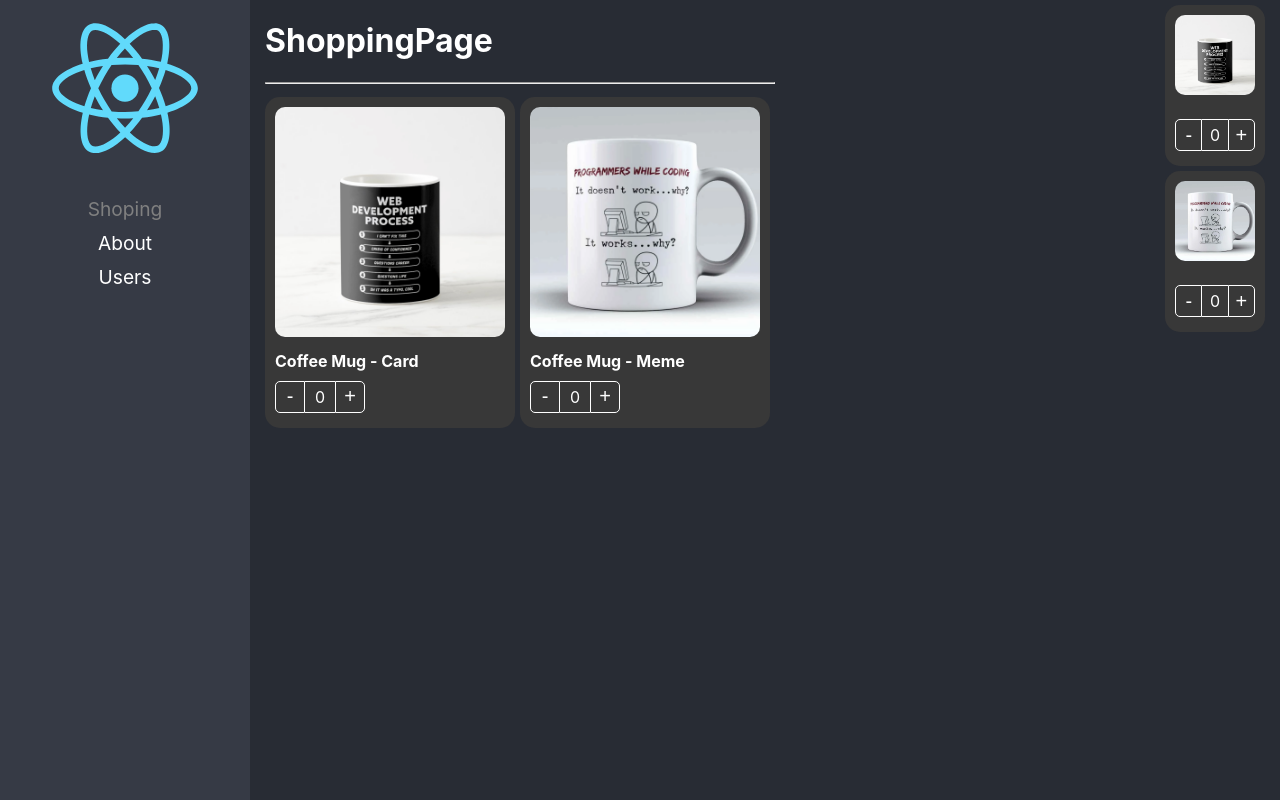
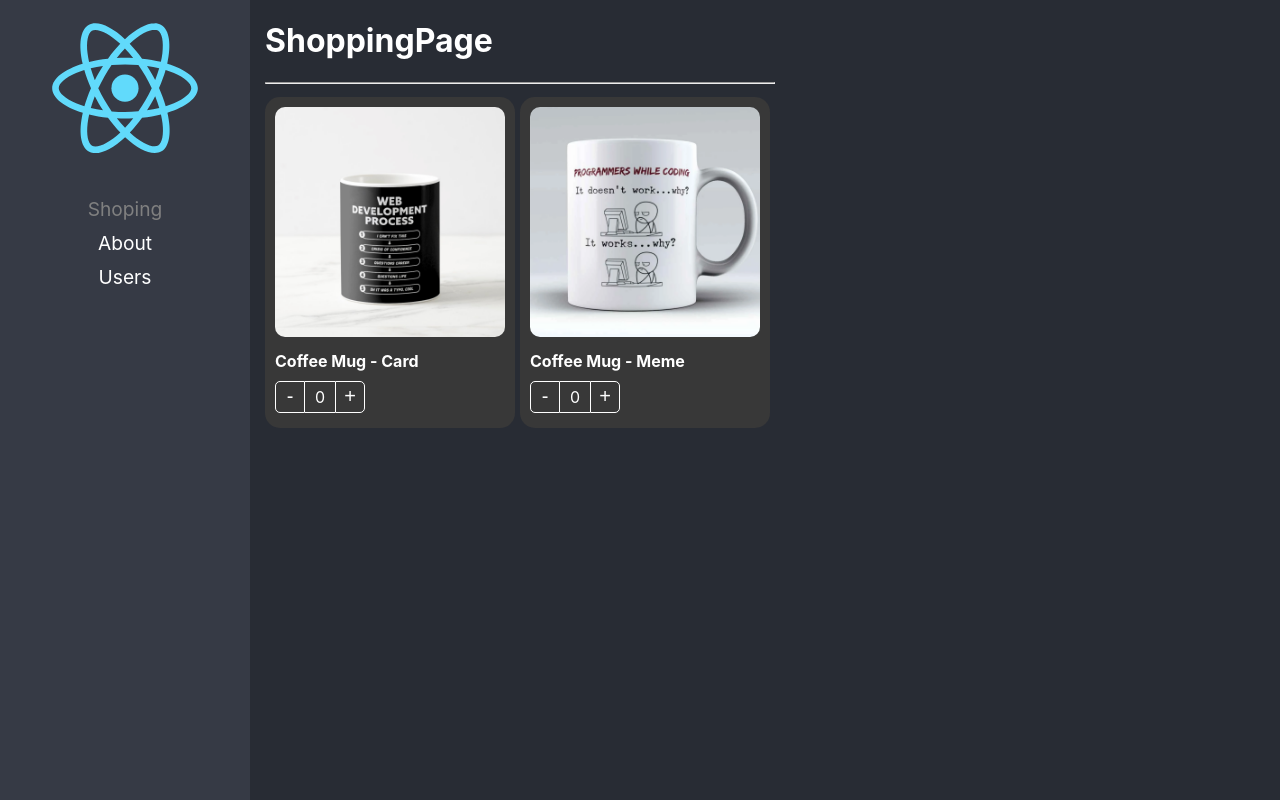
Before and after one commit to EzequielPasillasGonzalez/basic-react-app, a React (Vite) app: page / in a window 1280 px wide. Built offline with nearby package versions, Linux system fonts and the light colour scheme.

Commit message:
feat: control-props

```diff
--- a/src/02-component-patterns/components/ProductCard.tsx
+++ b/src/02-component-patterns/components/ProductCard.tsx
@@ -17,6 +17,7 @@ export interface Props {
   className?: string;
   style?: CSSProperties;
   onChange?: (args: onChangeArgs) => void;
+  value?: number;
 }
 
 export const ProductCard = ({
@@ -25,8 +26,13 @@ export const ProductCard = ({
   className,
   style,
   onChange,
+  value,
 }: Props) => {
-  const { counter, handleIncreaseBy } = useProduct({ onChange, product });
+  const { counter, handleIncreaseBy } = useProduct({
+    onChange,
+    product,
+    value,
+  });
 
   return (
     <Provider
--- /dev/null
+++ b/src/02-component-patterns/data/products.ts
@@ -0,0 +1,15 @@
+import type { Product } from "@/02-component-patterns/interfaces/interfaces.ts";
+
+const product = {
+  id: "1",
+  title: "Coffee Mug - Card",
+  img: "/coffee-mug.png",
+};
+
+const product2 = {
+  id: "2",
+  title: "Coffee Mug - Meme",
+  img: "/coffee-mug2.png",
+};
+
+export const products: Product[] = [product, product2];
--- a/src/02-component-patterns/hooks/useProduct.ts
+++ b/src/02-component-patterns/hooks/useProduct.ts
@@ -2,23 +2,34 @@ import type {
   onChangeArgs,
   Product,
 } from "@/02-component-patterns/interfaces/interfaces.ts";
-import { useState } from "react";
+import { useEffect, useRef, useState } from "react";
 
 interface Props {
   product: Product;
   onChange?: (args: onChangeArgs) => void;
+  value?: number;
 }
 
-export const useProduct = ({ onChange, product }: Props) => {
-  const [counter, setCounter] = useState(0);
+export const useProduct = ({ onChange, product, value = 0 }: Props) => {
+  const [counter, setCounter] = useState(value);
+
+  const isControlled = useRef(!!onChange);
 
   const handleIncreaseBy = (value: number) => {
+    if (isControlled.current) {
+      return onChange!({ count: value, product });
+    }
+
     const newValue = Math.max(counter + value, 0);
     setCounter(newValue);
 
     onChange && onChange({ product, count: newValue }); // Si tiene un valor se ejecuta la funcion
   };
 
+  useEffect(() => {
+    setCounter(value);
+  }, [value]);
+
   return {
     counter,
     handleIncreaseBy,
--- /dev/null
+++ b/src/02-component-patterns/hooks/useShoppingCart.ts
@@ -0,0 +1,55 @@
+import type {
+  Product,
+  ProductInCart,
+} from "@/02-component-patterns/interfaces/interfaces.ts";
+import { useState } from "react";
+import { products } from "@/02-component-patterns/data/products.ts";
+
+export const useShoppingCart = () => {
+  const [shoppingCart, setShoppingCart] = useState<{
+    [key: string]: ProductInCart;
+  }>({});
+
+  const handleProductCountChange = ({
+    count,
+    product,
+  }: {
+    count: number;
+    product: Product;
+  }) => {
+    setShoppingCart((oldShoppingCart) => {
+      const productInCart: ProductInCart = oldShoppingCart[product.id] || {
+        ...product,
+        count: 0,
+      };
+
+      if (Math.max(productInCart.count + count, 0) > 0) {
+        productInCart.count += count;
+
+        return {
+          ...oldShoppingCart,
+          [product.id]: productInCart,
+        };
+      }
+
+      // Borrar el producto
+      const { [product.id]: toDelete, ...rest } = oldShoppingCart;
+      return { ...rest };
+
+      // if (count === 0) {
+      //   const { [product.id]: toDelete, ...rest } = oldShoppingCart;
+      //   return rest;
+      // }
+      // return {
+      //   ...oldShoppingCart,
+      //   [product.id]: { ...product, count },
+      // };
+    });
+  };
+
+  return {
+    products,
+    shoppingCart,
+    handleProductCountChange,
+  };
+};
--- a/src/02-component-patterns/interfaces/interfaces.ts
+++ b/src/02-component-patterns/interfaces/interfaces.ts
@@ -27,3 +27,7 @@ export interface onChangeArgs {
   product: Product;
   count: number;
 }
+
+export interface ProductInCart extends Product {
+  count: number;
+}
--- a/src/02-component-patterns/pages/ShoppingPage.tsx
+++ b/src/02-component-patterns/pages/ShoppingPage.tsx
@@ -4,46 +4,13 @@ import {
   ProductImage,
   ProductTitle,
 } from "@/02-component-patterns/components/";
-import type {
-  onChangeArgs,
-  Product,
-} from "@/02-component-patterns/interfaces/interfaces.ts";
+import { useShoppingCart } from "@/02-component-patterns/hooks/useShoppingCart.ts";
+
 import "@/02-component-patterns/styles/custom-styles.css";
-import { useState } from "react";
-
-const product = {
-  id: "1",
-  title: "Coffee Mug - Card",
-  img: "/coffee-mug.png",
-};
-
-const product2 = {
-  id: "2",
-  title: "Coffee Mug - Meme",
-  img: "/coffee-mug2.png",
-};
-
-const products: Product[] = [product, product2];
-
-interface ProductInCart extends Product {
-  count: number;
-}
 
 export const ShoppingPage = () => {
-  const [shoppingCart, setShoppingCart] = useState<{
-    [key: string]: ProductInCart;
-  }>({});
-
-  const onProductCountChange = ({
-    count,
-    product,
-  }: {
-    count: number;
-    product: Product;
-  }) => {
-    console.log("onProductCountChange");
-    console.log({ count, product });
-  };
+  const { handleProductCountChange, shoppingCart, products } =
+    useShoppingCart();
 
   return (
     <div>
@@ -81,7 +48,8 @@ export const ShoppingPage = () => {
             key={product.id}
             product={product}
             className="bg-dark text-white"
-            onChange={onProductCountChange}
+            onChange={handleProductCountChange}
+            value={shoppingCart[product.id]?.count ?? 0}
           >
             <ProductImage className="custom-image" />
             <ProductTitle title={product.title} className=" text-bold" />
@@ -91,24 +59,22 @@ export const ShoppingPage = () => {
       </div>
 
       <div className="shopping-cart">
+        {Object.entries(shoppingCart).map(([key, product]) => (
           <ProductCard
+            key={key}
             product={product}
             className="bg-dark text-white"
             style={{ width: "100px" }}
-          onChange={onProductCountChange}
+            onChange={handleProductCountChange}
+            value={product.count}
           >
             <ProductImage className="custom-image" />
-          <ProductButtons className="custom-buttons" />
+            <ProductButtons
+              className="custom-buttons"
+              style={{ display: "flex", justifyContent: "center" }}
+            />
           </ProductCard>
-
-        <ProductCard
-          product={product2}
-          className="bg-dark text-white"
-          style={{ width: "100px" }}
-        >
-          <ProductImage className="custom-image" />
-          <ProductButtons className="custom-buttons" />
-        </ProductCard>
+        ))}
       </div>
     </div>
   );
```
Lines whose indentation alone changed are shown as unchanged.
